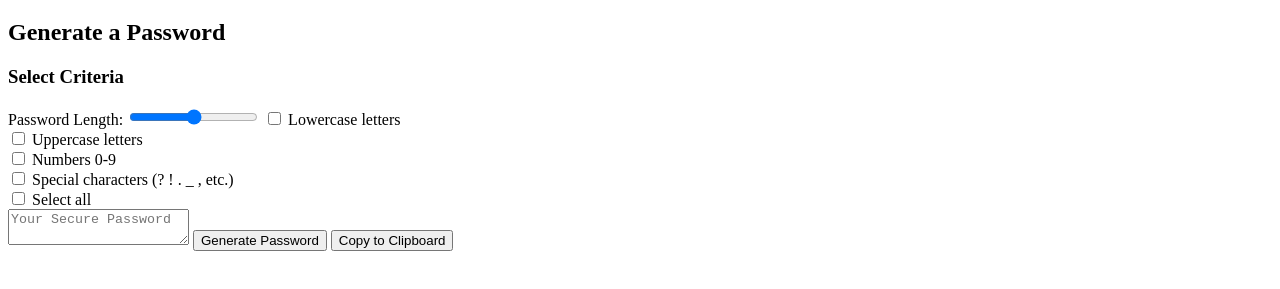
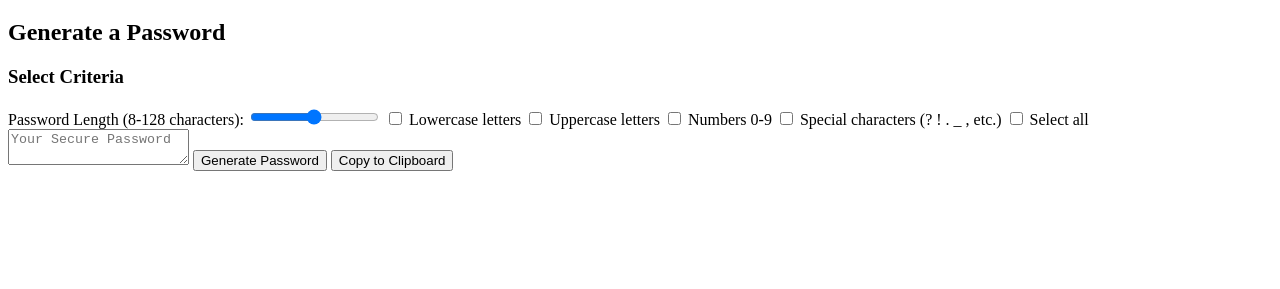
Before and after one commit to WhoaNellie/Password-Generator, a plain HTML site: page index.html in a window 1280 px wide. Shown: the part 61-350 px from the top of the page. Drawn offline with Linux system fonts and the light colour scheme.

Commit message:
added labels to checkboxes

```diff
--- a/index.html
+++ b/index.html
@@ -14,13 +14,13 @@
 
         <h3>Select Criteria</h3>
 
-        Password Length: <input type="range" id="len" min="8" max="128">
+        <label>Password Length (8-128 characters):</label> <input type="range" id="len" min="8" max="128">
 
-        <input type="checkbox" name="lowercase" id="lower"> Lowercase letters<br>
-        <input type="checkbox" name="uppercase" id="upper"> Uppercase letters<br>
-        <input type="checkbox" name="numeric" id="number"> Numbers 0-9 <br>
-        <input type="checkbox" name="special" id="special"> Special characters (? ! . _ , etc.)<br>
-        <input type="checkbox" name="selAll" id="all"> Select all<br>
+        <input type="checkbox" name="lowercase" id="lower"> <label for="lower">Lowercase letters</label>
+        <input type="checkbox" name="uppercase" id="upper"> <label for="upper">Uppercase letters</label>
+        <input type="checkbox" name="numeric" id="number"> <label for="number">Numbers 0-9</label>
+        <input type="checkbox" name="special" id="special"> <label for="special">Special characters (? ! . _ , etc.)</label>
+        <input type="checkbox" name="selAll" id="all"> <label for="all">Select all</label>
 
 
     <textarea
@@ -104,8 +104,6 @@
                 );
 
 
-
-
             do{
                 password = "";
                 for (let i = 0; i < Number(passLen); i++){
```
